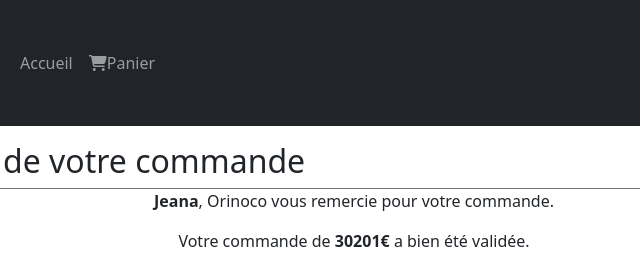
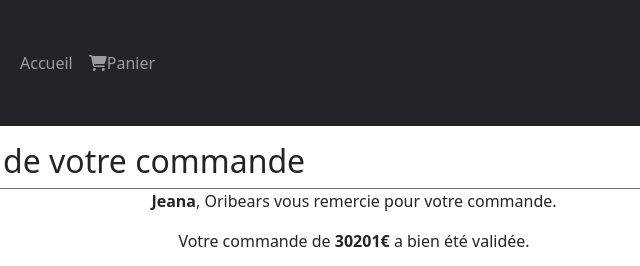
Before and after one commit to DerzoGit/Projet-5-Orinoco, a plain HTML site: page frontend/html/confirmation.html in a window 1280 px wide. Shown: the top 266 px of the page, 286-926 px from the left. Drawn offline with nearby package versions, Linux system fonts and the light colour scheme.

Commit message:
change orinoco > oribears

```diff
--- a/frontend/html/confirmation.html
+++ b/frontend/html/confirmation.html
@@ -29,7 +29,7 @@
 
     <script src="/frontend/js/confirmation.js" defer></script>
 
-    <title>Confirmation de commande | Orinoco</title>
+    <title>Confirmation de commande | Oribears</title>
 </head>
 
 <body>
@@ -66,7 +66,7 @@
             <div class="col-12 border border-secondary mb-3 text-center">
                 <div class="row">
                     <div class="col-12">
-                        <p><span class="fw-bold order-name">Jeana</span>, Orinoco vous remercie pour votre commande.</p>
+                        <p><span class="fw-bold order-name">Jeana</span>, Oribears vous remercie pour votre commande.</p>
                         <p>Votre commande de <span class="fw-bold order-price">30201€</span> a bien été validée.</p>
                         <p>Votre identifiant de commande est <span class="fw-bold order-id">34231</span>.</p>
                         <p>Vous allez recevoir un récapitulatif de votre commande à l'adresse mail : <span class="fw-bold order-mail">jean@jean.com</span></p>
```
Also changed, not shown: frontend/html/panier.html (+1 -1 lines), frontend/html/product.html (+1 -1 lines), frontend/index.html (+1 -1 lines).
